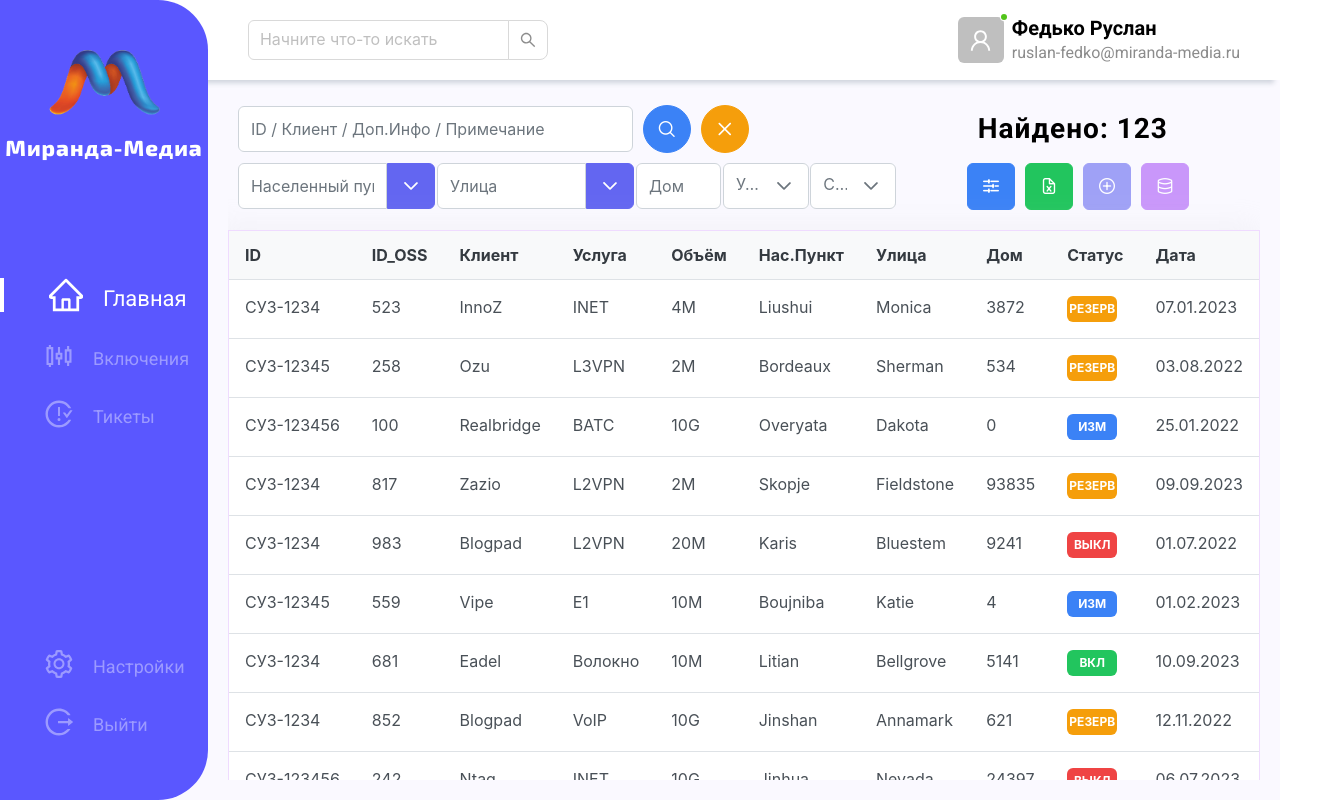
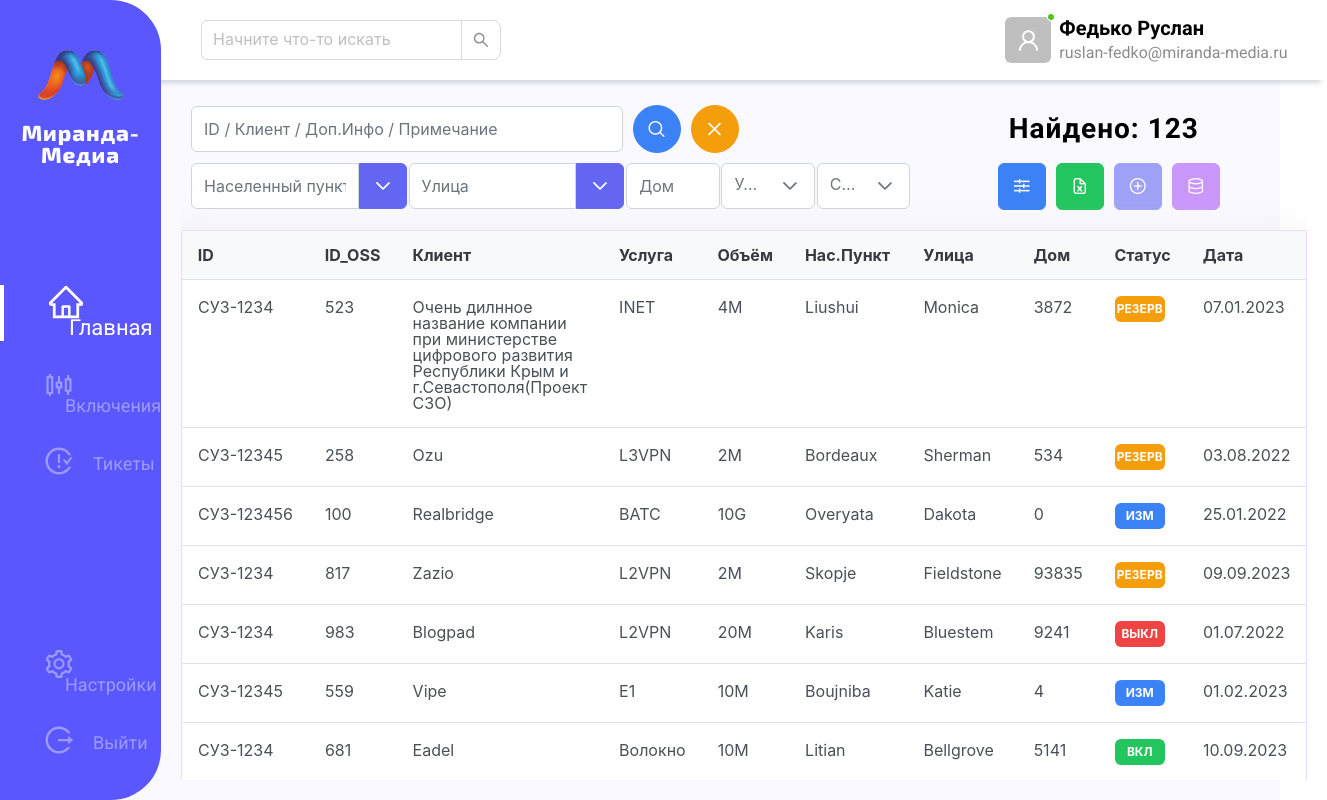
Before and after one commit to rfdt/design-mm-ttm, a React (Create React App) app: page / in a window 1280 px wide. Shown: the whole page, 1327 px wide, since content can reach past the window. Built offline with nearby package versions, Linux system fonts and the light colour scheme.

Commit message:
Fix Some Table View

```diff
--- a/src/Pages/Channels/Channels.css
+++ b/src/Pages/Channels/Channels.css
@@ -1,15 +1,3 @@
-.ChannelsPage__Table-Container table{
-    /*min-height: 700px;*/
-}
-
-.ChannelsPage__Table-Container{
-    margin-top: 10px;
-    border: 1px solid #efdbff;
-    -webkit-box-shadow: -7px 4px 29px 9px rgba(217, 217, 217, 0.2);
-    -moz-box-shadow: -7px 4px 29px 9px rgba(217, 217, 217, 0.2);
-    box-shadow: -7px 4px 29px 9px rgba(217, 217, 217, 0.2);
-}
-
 .ChannelsPage__Filters{
     height: 120px;
 }
--- a/src/Pages/Channels/ChannelsTable/ChannelsTable.css
+++ b/src/Pages/Channels/ChannelsTable/ChannelsTable.css
@@ -0,0 +1,52 @@
+.ChannelsPage__Table-Container table{
+    /*стиль который не даёт таблице уменьшится при недостатке элементов, подумать, нужен он или нет*/
+    min-height: 700px;
+}
+
+.ChannelsPage__Table-Container{
+    margin-top: 10px;
+    border: 1px solid #efdbff;
+    -webkit-box-shadow: -7px 4px 29px 9px rgba(217, 217, 217, 0.2);
+    -moz-box-shadow: -7px 4px 29px 9px rgba(217, 217, 217, 0.2);
+    box-shadow: -7px 4px 29px 9px rgba(217, 217, 217, 0.2);
+}
+
+.ChannelsPage__Table-ID-Field{
+    width: 5%;
+}
+
+.ChannelsPage__Table-ID-OSS-Field{
+    width: 5%;
+}
+
+.ChannelsPage__Table-Client-Field{
+    width: 40%;
+}
+
+.ChannelsPage__Table-City-Field{
+    width: 15%;
+}
+
+.ChannelsPage__Table-Service-Field{
+    width: 5%;
+}
+
+.ChannelsPage__Table-Size-Field{
+    width: 5%;
+}
+
+.ChannelsPage__Table-Street-Field{
+    width: 15%;
+}
+
+.ChannelsPage__Table-Home-Field{
+    width: 5%;
+}
+
+.ChannelsPage__Table-Status-Field{
+    width: 5%;
+}
+
+.ChannelsPage__Table-Date-Field{
+    width: 5%;
+}
--- a/src/Pages/Channels/ChannelsTable/ChannelsTable.js
+++ b/src/Pages/Channels/ChannelsTable/ChannelsTable.js
@@ -4,8 +4,12 @@ import {Column} from "primereact/column";
 import {DataTable} from "primereact/datatable";
 import {Tag} from "primereact/tag";
 import {ContextMenu} from "primereact/contextmenu";
+import './ChannelsTable.css';
 
 function ChannelsTable({setSelectedChannel, selectedChannel}) {
+
+    //TODO Добить идею с таблицей, подумать нужно ли добавлять элементы, или пусть таблица по высоте сжимается,
+    //поразмыслить и что-то в голову придёт
 
     const [contextSelected, setContextSelected] = useState(null);
 
@@ -14,6 +18,8 @@ function ChannelsTable({setSelectedChannel, selectedChannel}) {
         {label: 'Просмотреть', icon: 'pi pi-fw pi-eye', command: ()=> setSelectedChannel(contextSelected)},
         {label: 'Копировать СУЗ', icon: 'pi pi-fw pi-copy', command: ()=>console.log(contextSelected)} //Функция на копирования СУЗа в бу.обмен
     ];
+
+    const [sortedData, setSortedData] = useState(fakeData.slice(0,12));
 
     const getStatusColor = (status) => {
         switch (status) {
@@ -30,6 +36,11 @@ function ChannelsTable({setSelectedChannel, selectedChannel}) {
         }
     }
 
+    const isRowSelectable = (e) =>{
+        if(Object.keys(e.data).includes('fake')) return false;
+        return true;
+    }
+
     const statusBodyTemplate = (rowData) => {
         return <Tag style={{width: "50px",}} value={rowData.status} severity={getStatusColor(rowData.status)}></Tag>;
     };
@@ -37,24 +48,24 @@ function ChannelsTable({setSelectedChannel, selectedChannel}) {
     return (
         <>
             <ContextMenu model={menuModel} ref={cm} onHide={() => setContextSelected(null)}/>
-            <DataTable value={fakeData} paginator rows={10} className={'ChannelsPage__Table-Container'}
+            <DataTable value={sortedData} scrollable scrollHeight={'700px'} className={'ChannelsPage__Table-Container'}
                        selectionMode="single" selection={selectedChannel}
                        onSelectionChange={(e) => setSelectedChannel(e.value)} dataKey="_id"
                        onContextMenu={(e) => cm.current.show(e.originalEvent)}
                        contextMenuSelection={contextSelected}
                        onContextMenuSelectionChange={(e) => setContextSelected(e.value)}
-                       metaKeySelection={false}
+                       metaKeySelection={false} /*isDataSelectable={isRowSelectable}*/
             >
-                <Column field="id" header="ID" style={{width: '55px', overflow: 'clip'}}></Column>
-                <Column field="id_oss" header="ID_OSS"></Column>
-                <Column field="client" header="Клиент"></Column>
-                <Column field="service" header="Услуга"></Column>
-                <Column field="size" header="Объём"></Column>
-                <Column field="city" header="Нас.Пункт"></Column>
-                <Column field="street" header="Улица"></Column>
-                <Column field="home" header="Дом"></Column>
-                <Column field="status" header="Статус" body={statusBodyTemplate}></Column>
-                <Column field="date" header="Дата"></Column>
+                <Column field="id" header="ID" className='ChannelsPage__Table-ID-Field'></Column>
+                <Column field="id_oss" header="ID_OSS" className='ChannelsPage__Table-ID-OSS-Field'></Column>
+                <Column field="client" header="Клиент" className='ChannelsPage__Table-Client-Field'></Column>
+                <Column field="service" header="Услуга" className='ChannelsPage__Table-Service-Field'></Column>
+                <Column field="size" header="Объём" className='ChannelsPage__Table-Size-Field'></Column>
+                <Column field="city" header="Нас.Пункт" className='ChannelsPage__Table-City-Field'></Column>
+                <Column field="street" header="Улица" className='ChannelsPage__Table-Street-Field'></Column>
+                <Column field="home" header="Дом" className='ChannelsPage__Table-Home-Field'></Column>
+                <Column field="status" header="Статус" body={statusBodyTemplate} className='ChannelsPage__Table-Status-Field'></Column>
+                <Column field="date" header="Дата" className='ChannelsPage__Table-Date-Field'></Column>
             </DataTable>
         </>
     );
```
Also changed, not shown: src/static/staticData/fake_data.json.
